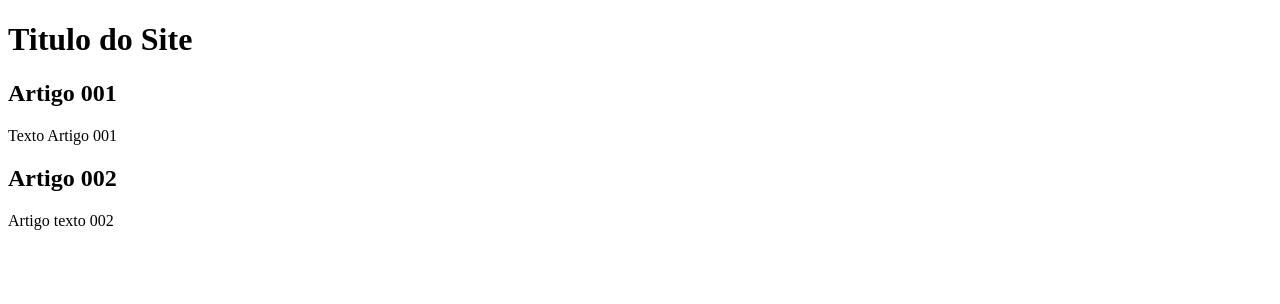
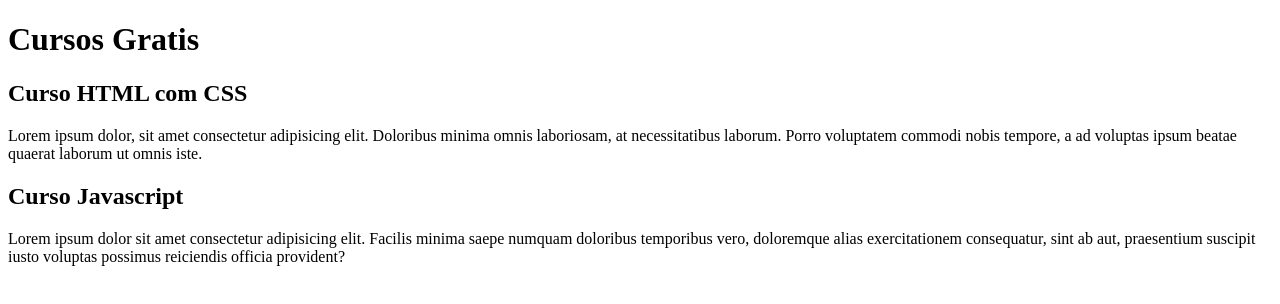
Before and after one commit to alexandresousas/Site-Git-Hub, a plain HTML site: page index.html in a window 1280 px wide. Drawn offline with Linux system fonts and the light colour scheme.

Commit message:
Update index.html

```diff
--- a/index.html
+++ b/index.html
@@ -4,20 +4,20 @@
     <meta charset="UTF-8">
     <meta http-equiv="X-UA-Compatible" content="IE=edge">
     <meta name="viewport" content="width=device-width, initial-scale=1.0">
-    <title>Document</title>
+    <title>Site CursoeVideo</title>
 </head>
 <body>
     <main>
         <header>
-            <h1>Titulo do Site</h1>
+            <h1>Cursos Gratis</h1>
         </header>
         <article>
-            <h2>Artigo 001</h2>
-            <p>Texto Artigo 001</p>
+            <h2>Curso HTML com CSS</h2>
+            <p>Lorem ipsum dolor, sit amet consectetur adipisicing elit. Doloribus minima omnis laboriosam, at necessitatibus laborum. Porro voluptatem commodi nobis tempore, a ad voluptas ipsum beatae quaerat laborum ut omnis iste.</p>
         </article>
         <article>
-            <h2>Artigo 002</h2>
-            <p>Artigo texto 002</p>
+            <h2>Curso Javascript</h2>
+            <p>Lorem ipsum dolor sit amet consectetur adipisicing elit. Facilis minima saepe numquam doloribus temporibus vero, doloremque alias exercitationem consequatur, sint ab aut, praesentium suscipit iusto voluptas possimus reiciendis officia provident?</p>
         </article>
     </main>
 </body>
```
